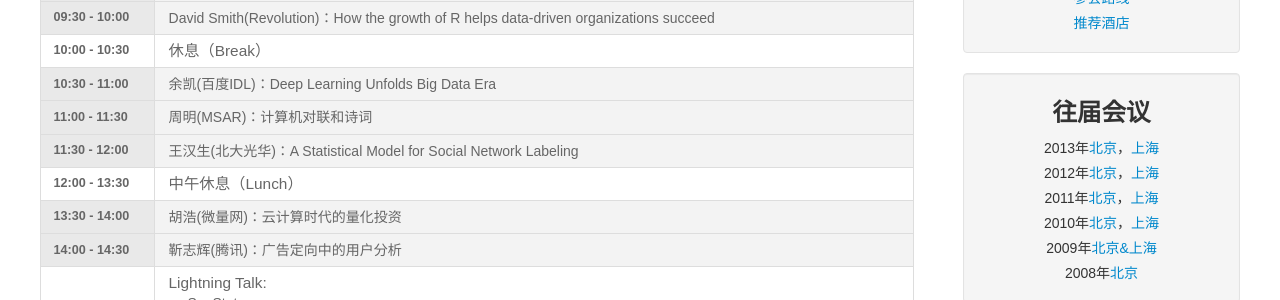
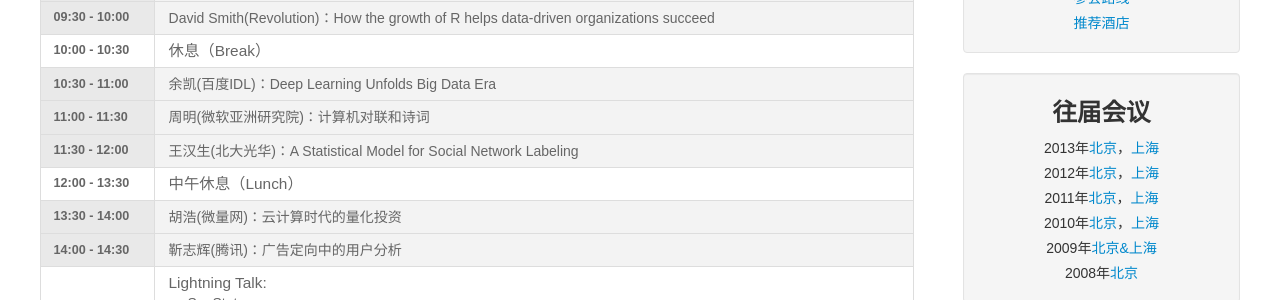
Before and after one commit to cosname/R-conference, a Jekyll site: the page built from agenda/index.html, in a window 1280 px wide and 900 px high. Shown: the part 177-477 px from the top of the window. Built offline with Jekyll 4.4.1, drawn with Linux system fonts in a browser that asks for light colours.

Commit message:
Update index.html

```diff
--- a/agenda/index.html
+++ b/agenda/index.html
@@ -82,7 +82,7 @@
 	  <td class="leftColumn">
 		<span class="time"> 11:00  - 11:30 </span></td>
 		<td class="rightColumn">
-			<span class="agendaSpeaker">周明(MSAR)：计算机对联和诗词</span>
+			<span class="agendaSpeaker">周明(微软亚洲研究院)：计算机对联和诗词</span>
 		</td>
 	</tr>
 
```
